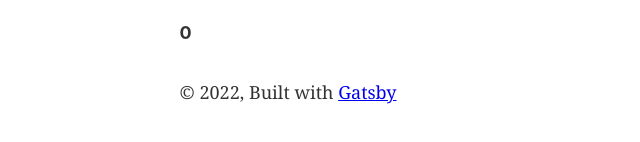
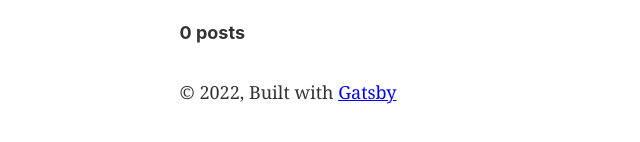
Before and after one commit to anandakumarpalanisamy/gatsby-my-blog, a Gatsby site: page / in a window 1280 px wide. Shown: the part 170-312 px from the top of the page, 0-640 px from the left. Built offline with nearby package versions, Linux system fonts and the light colour scheme; Gatsby itself is replaced by a stand-in of ours.

Commit message:
changes to index.js

```diff
--- a/src/pages/index.js
+++ b/src/pages/index.js
@@ -19,7 +19,7 @@ const IndexPage = ({ data }) => (
     <Seo title="Home" />
     <div>
       <h1>Yihua's Thoughts</h1>
-      <h4>{ data.allMarkdownRemark.totalCount }</h4>
+      <h4>{ data.allMarkdownRemark.totalCount } posts</h4>
       {
         data.allMarkdownRemark.edges.map(({node}) => (
           <div key={node.id}>
```
